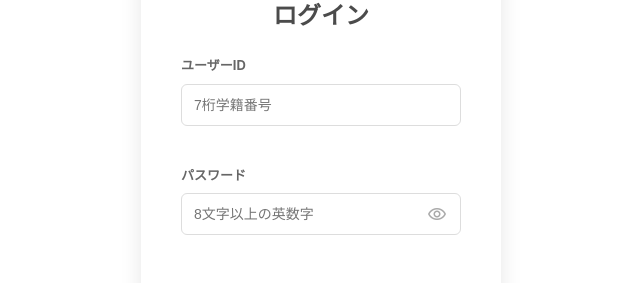
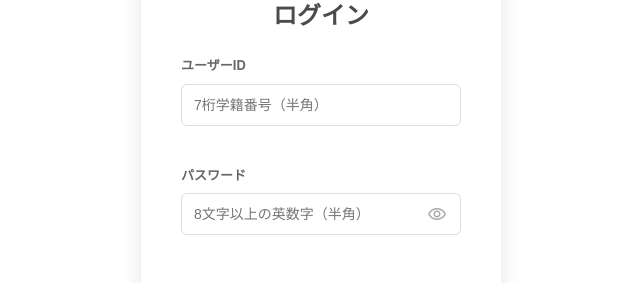
Before and after one commit to C6people/articles, a Vue app in the folder app/: page /login in a window 1280 px wide. Shown: the part 281-564 px from the top of the page, without its empty margins (319-959 px from the left). Built offline with nearby package versions, Linux system fonts and the light colour scheme; the HTML template or start-up script is replaced by a standard one.

Commit message:
ログインのダミーデータの変更とform内の例を変更

```diff
--- a/app/src/views/LoginView.vue
+++ b/app/src/views/LoginView.vue
@@ -41,8 +41,8 @@ import { useRouter } from 'vue-router'
   */
 
   // --- ⬇️ 現時点のダミー判定 ⬇️ ---
-    const dummyID = "1234567"
-    const dummyPass = "password123"
+    const dummyID = "1350132"
+    const dummyPass = "KICkd1350132"
 
     if (userid.value !== dummyID || password.value !== dummyPass) {
         // 失敗
@@ -83,7 +83,7 @@ const togglePasswordVisibility = () => {
                     v-model="userid"
                     :class="{ 'input-error': isError }"
                     required
-                    placeholder="7桁学籍番号"
+                    placeholder="7桁学籍番号（半角）"
                 >
                 <div class="error-message">{{ errorMessage }}</div>
             </div>
@@ -97,7 +97,7 @@ const togglePasswordVisibility = () => {
                     v-model="password"
                     :class="{ 'input-error': isError }"
                     required
-                    placeholder="8文字以上の英数字"
+                    placeholder="8文字以上の英数字（半角）"
                     >
                     <span
                         class="material-symbols-outlined"
```
